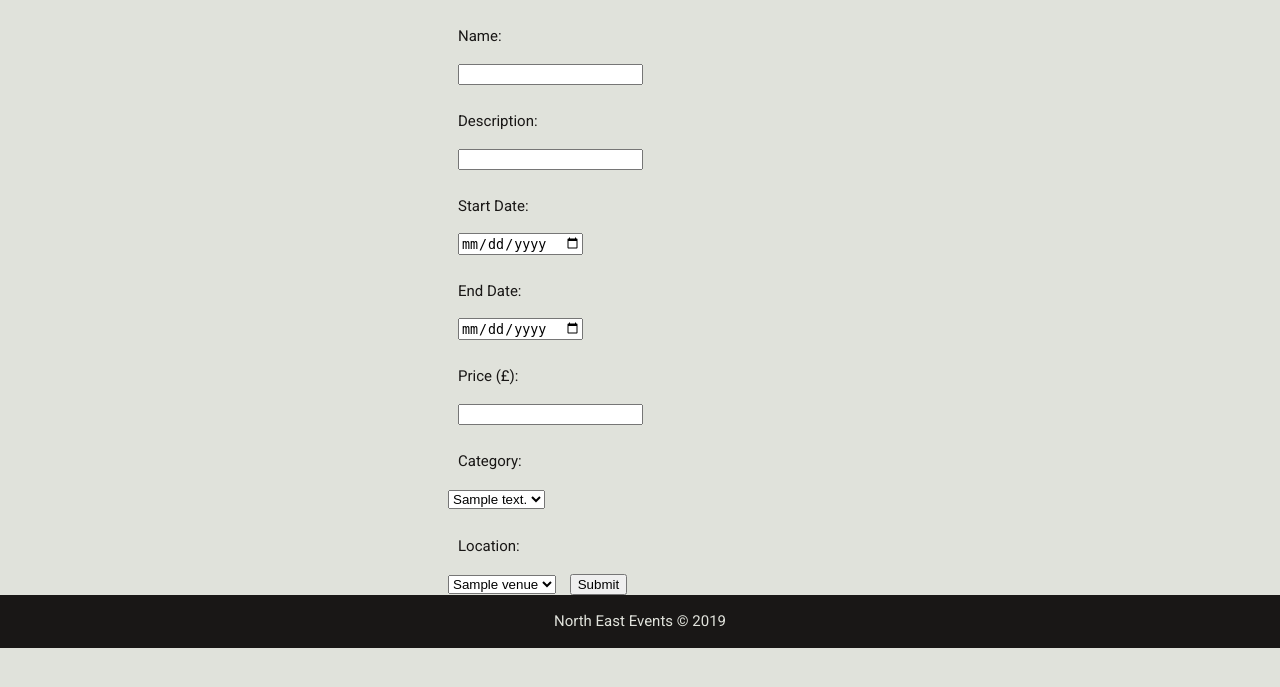
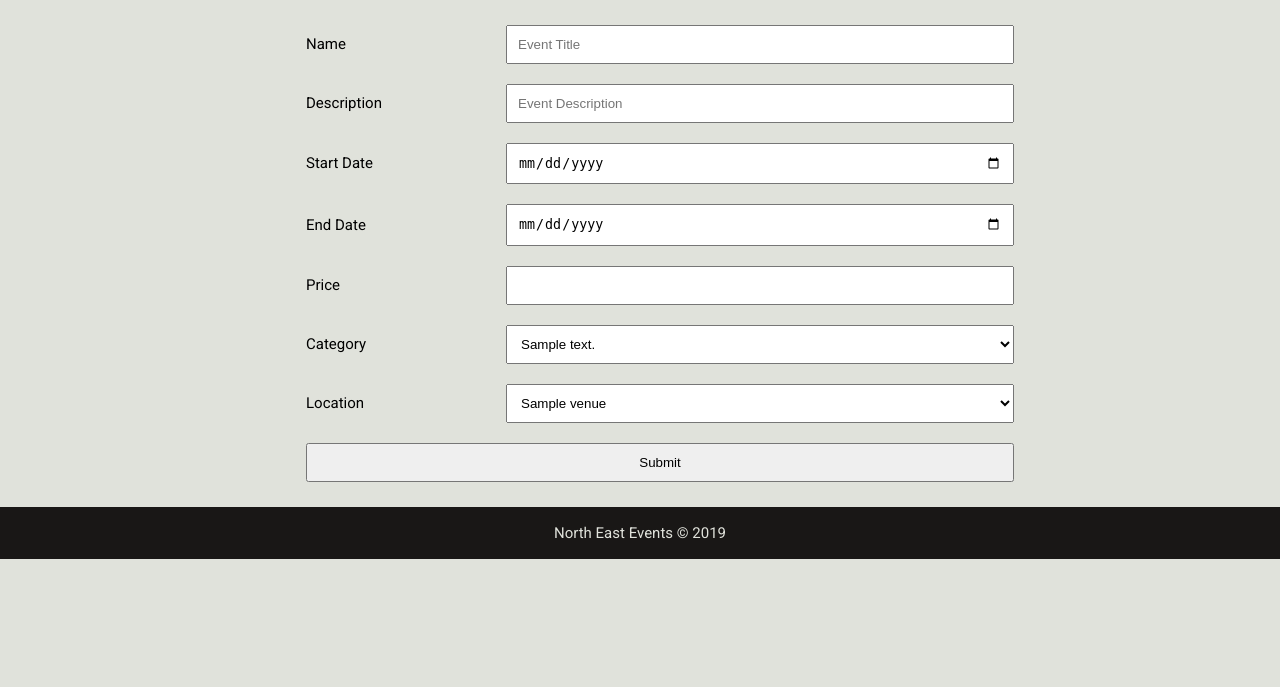
Before and after one commit to garytate/north-east-events, a PHP site: page /admin.php in a window 1280 px wide. Shown: the part 60-747 px from the top of the page. Run offline with PHP 8.4, Linux system fonts and the light colour scheme; tables that the repository leaves empty or names only in its code hold one stand-in row (values such as "Sample post"); style sheets or scripts are compiled from the project's sources; some libraries are stand-ins or nearby versions.

Commit message:
Upgraded and styled the new record system.

```diff
--- a/admin.php
+++ b/admin.php
@@ -49,14 +49,32 @@ Maintained by Gary Tate (W17001980)
     </header>
 
 	<section>
-		<div class="newrecord">
+        <div class="container">
             <form action="admin/newrecord.php" method="post">
-				<p>Name:</p> <input type="text" name="name"><br>
-				<p>Description:</p> <input type="text" name="desc"><br>
-				<p>Start Date:</p> <input type="date" name="startdate"><br>
-				<p>End Date:</p> <input type="date" name="enddate"><br>
-				<p>Price (£):</p> <input type="number" step="0.01" name="price"><br>
-				<p>Category:</p> <select name="categories">
+                <ul class="record-container">
+                    <li>
+                        <label>Name</label>
+                        <input type="text" name="name" placeholder="Event Title">
+                    </li>
+                    <li>
+                        <label>Description</label>
+                        <input type="text" name="description" placeholder="Event Description">
+                    </li>
+                    <li>
+                        <label>Start Date</label>
+                        <input type="date" name="start-date">
+                    </li>
+                    <li>
+                        <label>End Date</label>
+                        <input type="date" name="end-date">
+                    </li>
+                    <li>
+                        <label>Price</label>
+                        <input type="text" name="price">
+                    </li>
+                    <li>
+                        <label>Category</label>
+                        <select name="category">
                         <?php
                             $mysqli = include('libs/mysqli.php');
 
@@ -69,8 +87,10 @@ Maintained by Gary Tate (W17001980)
                             }
                         ?>
                         </select>
-
-				<p>Location:</p> <select name="location">
+                    </li>
+                    <li>
+                        <label>Location</label>
+                        <select name="location">
                         <?php
                             $mysqli = include('libs/mysqli.php');
 
@@ -83,7 +103,11 @@ Maintained by Gary Tate (W17001980)
                             }
                         ?>
                         </select>
-				<input type="submit">
+                    </li>
+                    <li>
+                        <button type="submit">Submit</button>
+                    </li>
+                </ul>
             </form>
         </div>
 	</section>
--- a/sass/style.scss
+++ b/sass/style.scss
@@ -161,3 +161,30 @@ $btn-lh: 3;
   text-transform: uppercase;
   margin: 10px;
 }
+
+// Form Design inspired by
+// https://webdesign.tutsplus.com/tutorials/building-responsive-forms-with-flexbox--cms-26767
+
+.record-container li {
+  display: flex;
+  flex-wrap: wrap;
+  align-items: center;
+}
+
+.record-container > li > label {
+  flex: 1 0 120px;
+  max-width: 200px;
+}
+
+.record-container > li > label + * {
+  flex: 1 0 200px;
+}
+
+.record-container > li, .record-container > li > input, .record-container > li > select {
+  padding: 10px;
+}
+
+.record-container > li > button {
+  flex: 1;
+  padding: 10px;
+}
```
Lines whose indentation alone changed are shown as unchanged.
